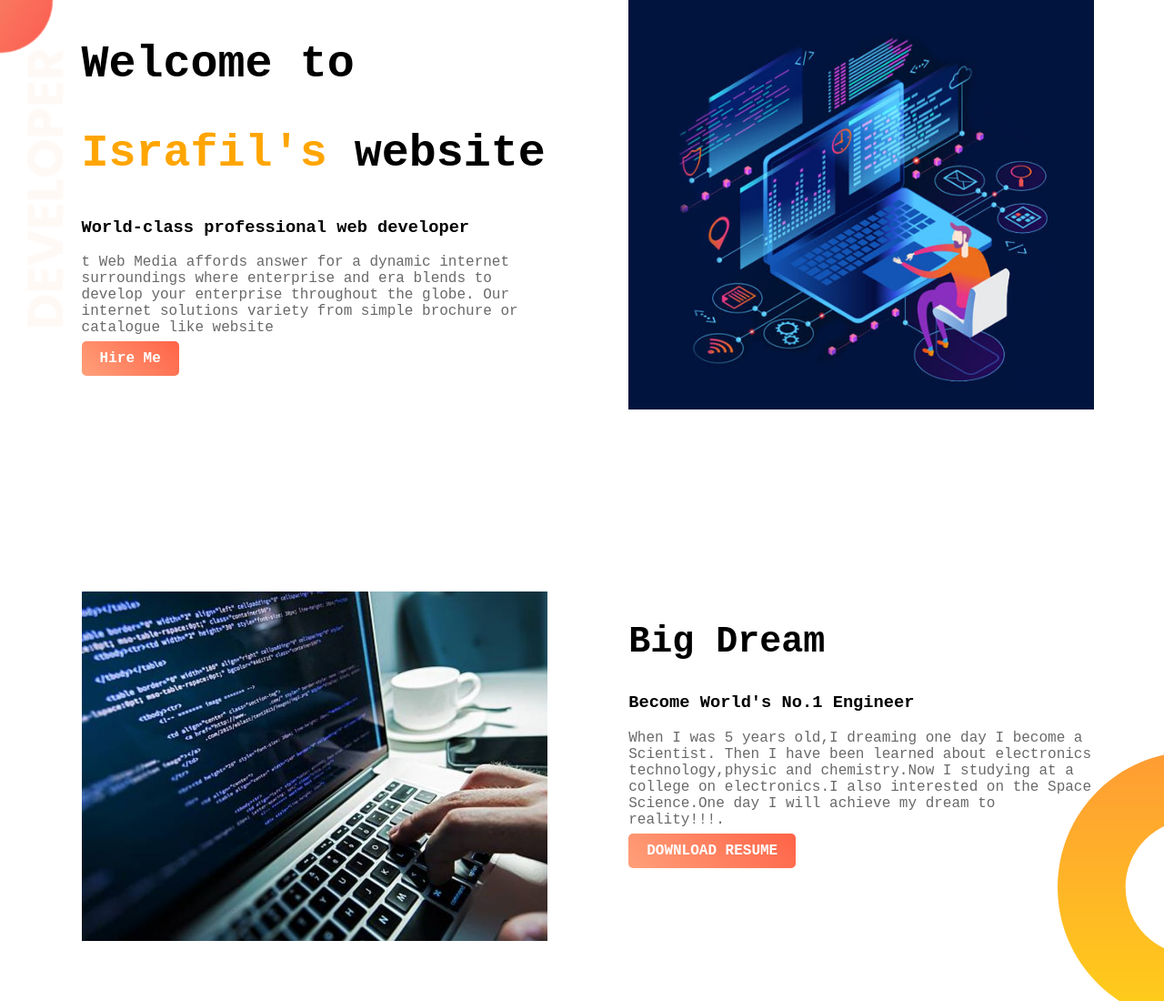
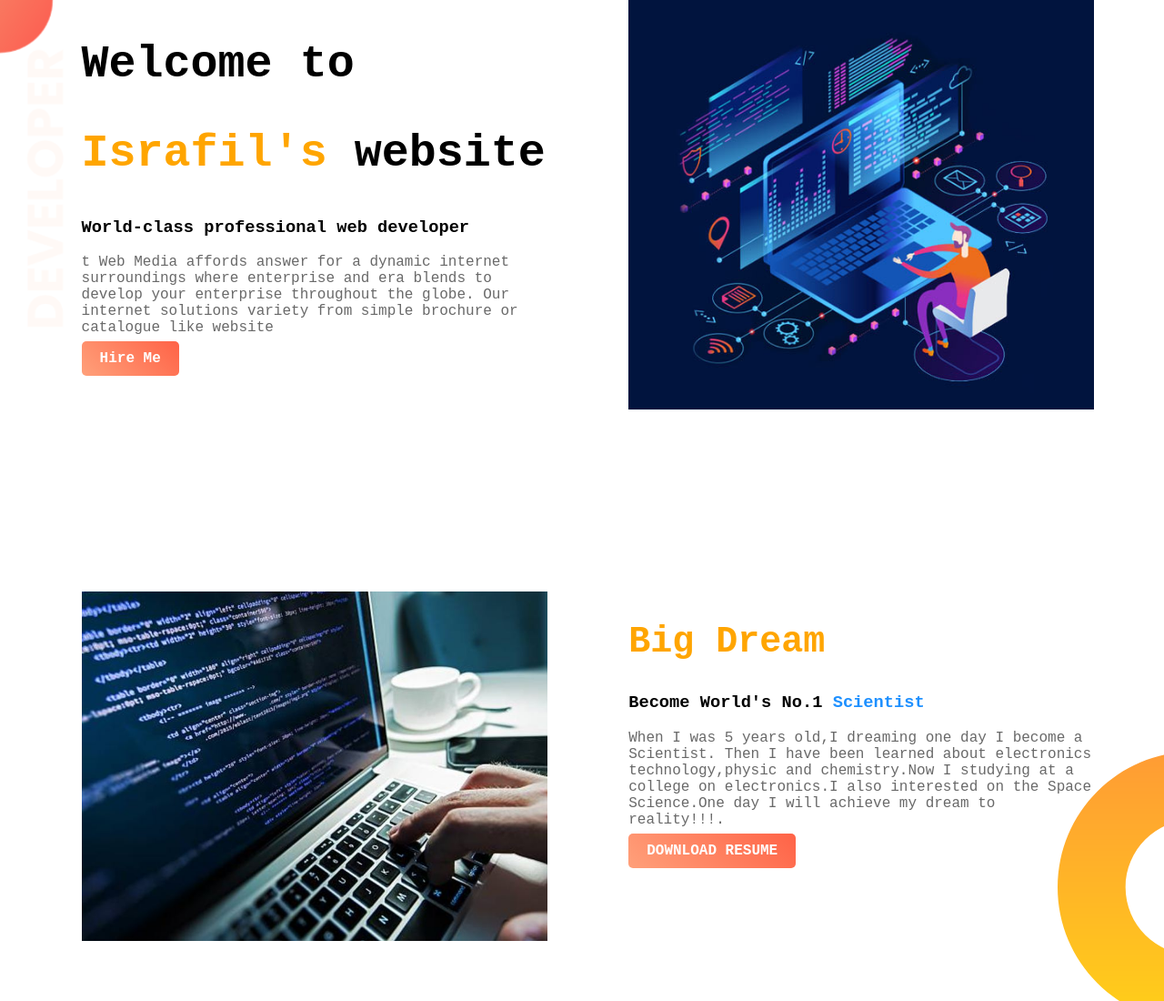
Before and after one commit to Israfil-curious/web-portfoio, a plain HTML site: page index.html in a window 1280 px wide. Shown: the top 1100 px of the page at 91% size. Drawn offline with Linux system fonts and the light colour scheme.

Commit message:
added color

```diff
--- a/index.html
+++ b/index.html
@@ -26,8 +26,8 @@
             <img src="images/programmer.jpg" alt="">
         </div>
         <div class="half-width">
-            <h2>Big Dream</h2>
-            <h3>Become World's No.1 Engineer</h3>
+            <h2><span id="dream">Big Dream</span></h2>
+            <h3>Become World's No.1 <span id="scientist">Scientist</span></h3>
             <p>When I was 5 years old,I dreaming one day I become a Scientist. Then I have been learned about electronics technology,physic and chemistry.Now I studying at a college on electronics.I also interested on the Space Science.One day I will achieve
                 my dream to reality!!!.</p>
             <a class="link-button" target="_blank" href="https://www.programming-hero.com/">DOWNLOAD RESUME</a>
--- a/style.css
+++ b/style.css
@@ -54,3 +54,11 @@ section {
     background-repeat: no-repeat;
     background-position: right;
 }
+
+#dream {
+    color: orange;
+}
+
+#scientist {
+    color: dodgerblue;
+}
```
